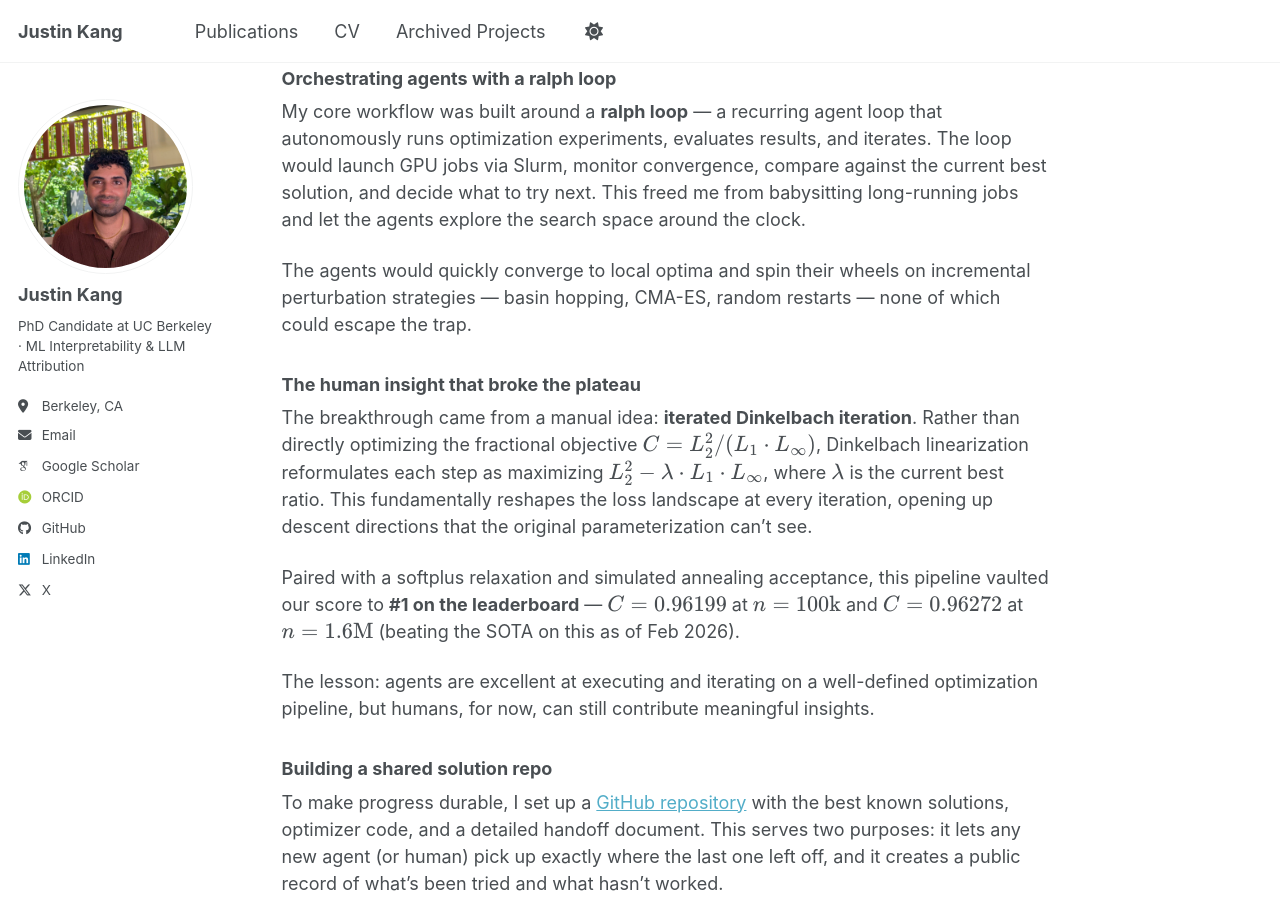
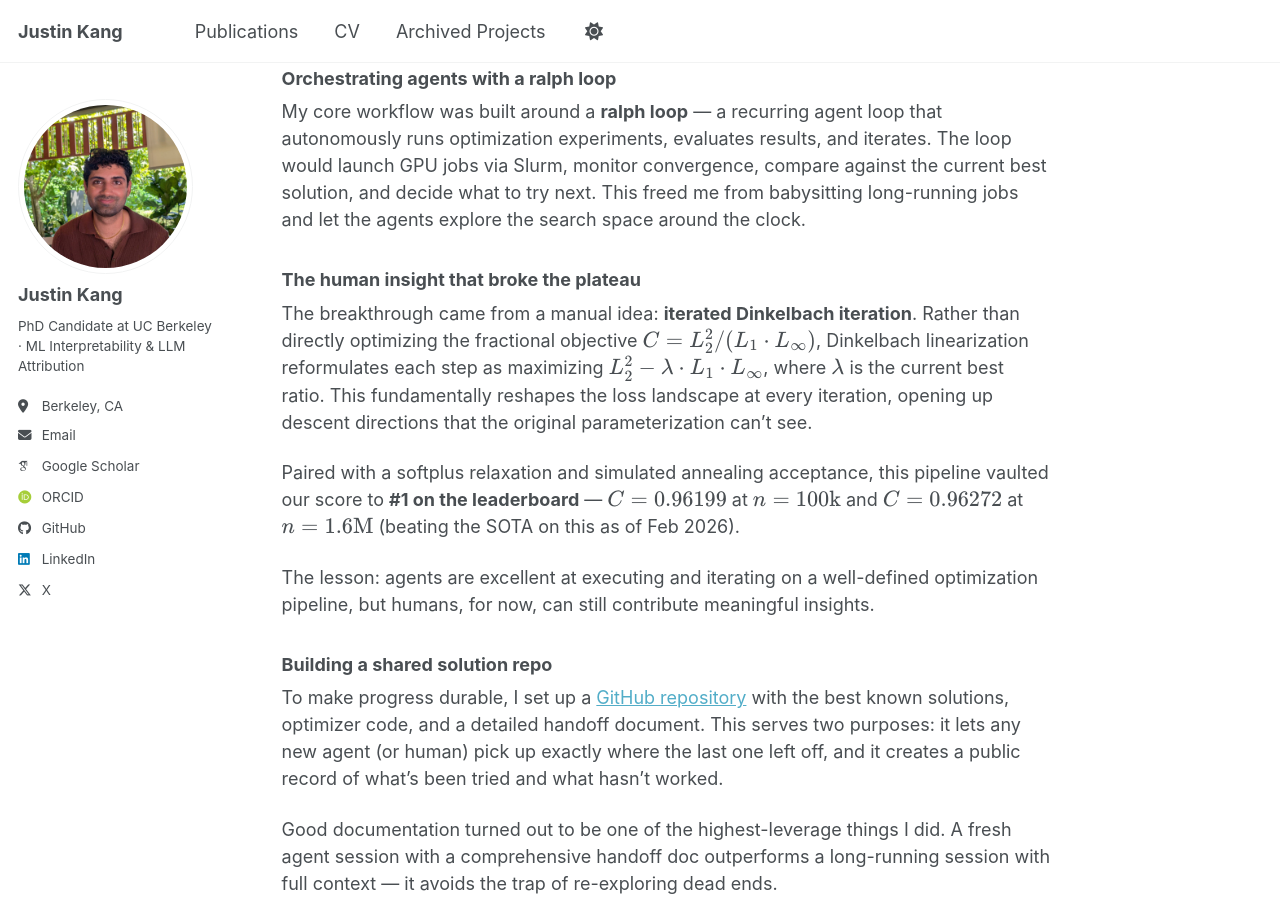
Before and after one commit to justinkang221/justinkang221.github.io, a Jekyll site: the page built from _posts/2026-03-28-autoresearch.md, in a window 1280 px wide and 900 px high, scrolled down 547 px. Built offline with Jekyll 4.4.1, drawn with Linux system fonts in a browser that asks for light colours; some web fonts are replaced; a script bundle is joined from its source files by our own code; library files that are not in the unit come from our copies.

Commit message:
Update blog post

```diff
--- a/_posts/2026-03-28-autoresearch.md
+++ b/_posts/2026-03-28-autoresearch.md
@@ -21,7 +21,6 @@ Here's what I learned about using AI agents to push the frontier on problems lik
 
 My core workflow was built around a **ralph loop** — a recurring agent loop that autonomously runs optimization experiments, evaluates results, and iterates. The loop would launch GPU jobs via Slurm, monitor convergence, compare against the current best solution, and decide what to try next. This freed me from babysitting long-running jobs and let the agents explore the search space around the clock.
 
-The agents would quickly converge to local optima and spin their wheels on incremental perturbation strategies — basin hopping, CMA-ES, random restarts — none of which could escape the trap.
 
 ### The human insight that broke the plateau
 
```
